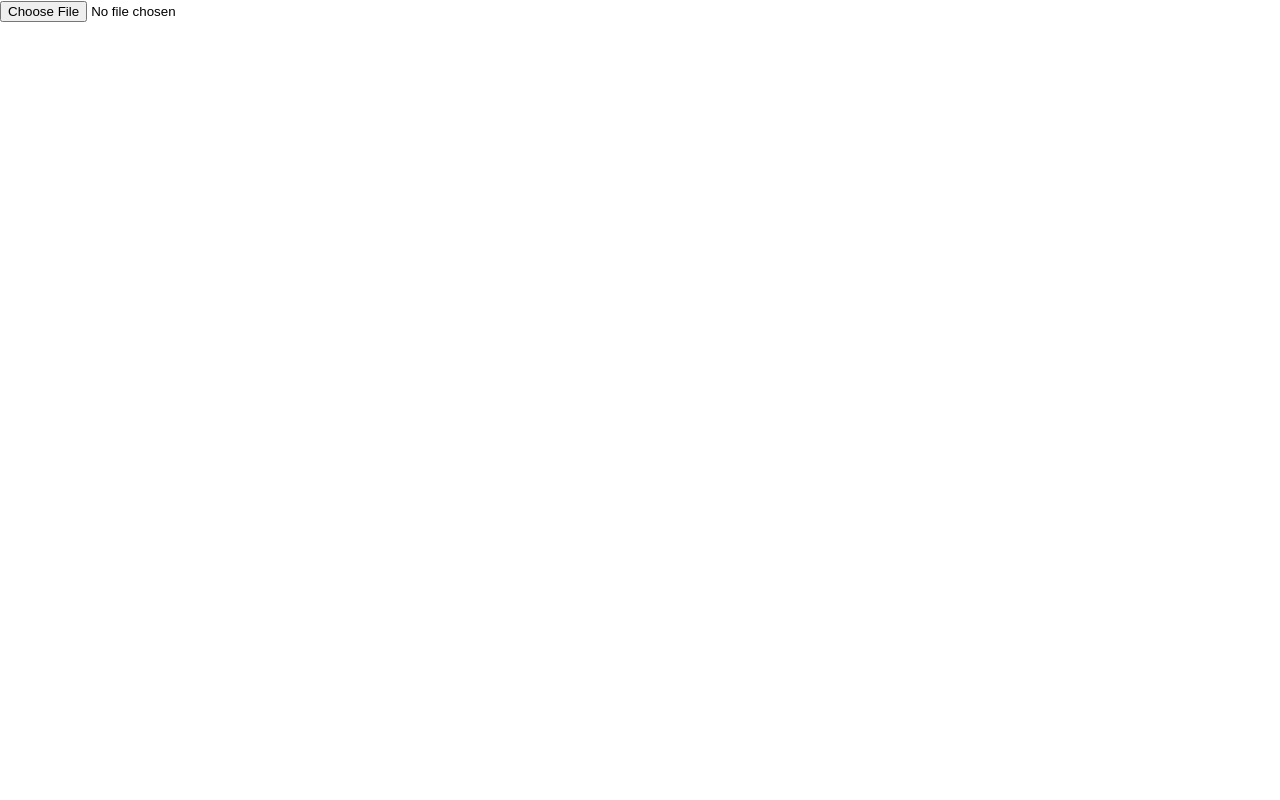
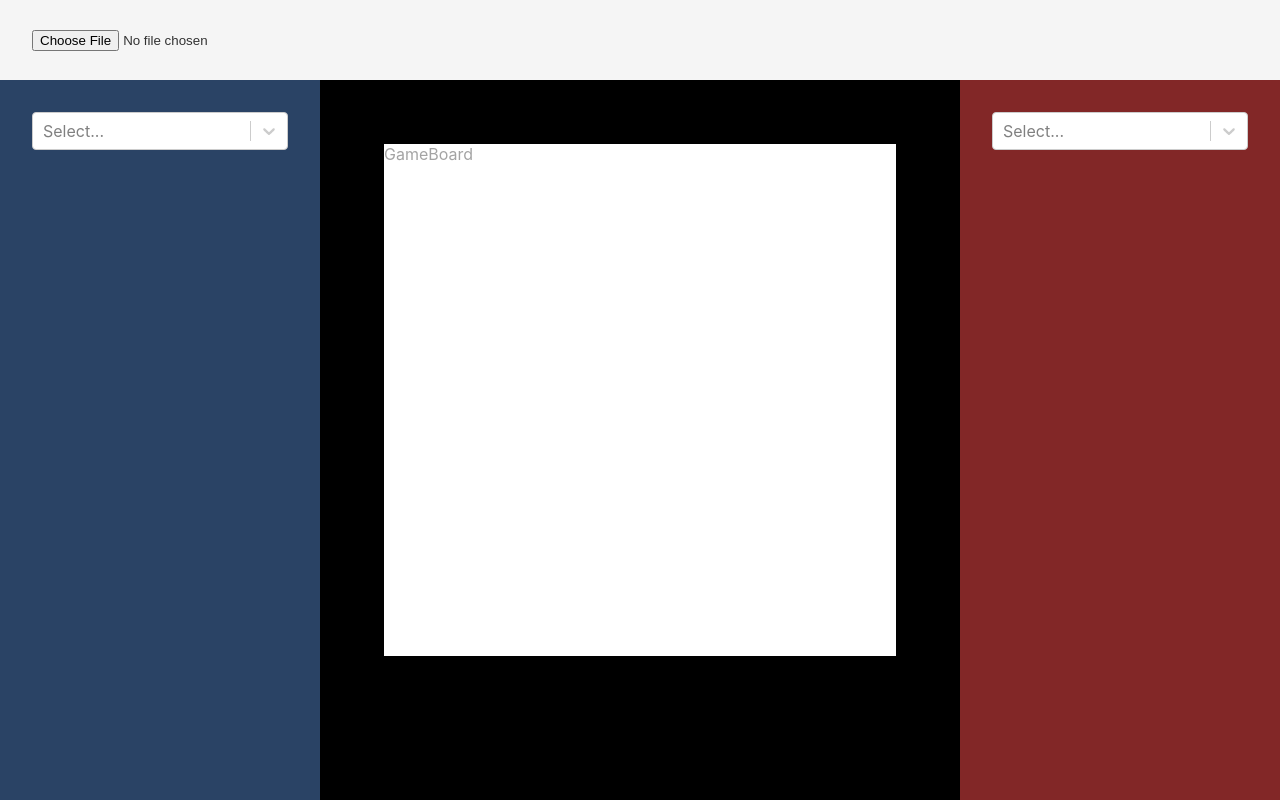
Before and after one commit to mrtakata/programacao-2.0, a React (Create React App) app in the folder Avancado/Projetos/2 - YNTP/yntp/: page / in a window 1280 px wide. Built offline with nearby package versions, Linux system fonts and the light colour scheme.

Commit message:
feat: create homepage

```diff
--- a/Avancado/Projetos/2 - YNTP/yntp/package.json
+++ b/Avancado/Projetos/2 - YNTP/yntp/package.json
@@ -4,6 +4,7 @@
   "private": true,
   "type": "module",
   "dependencies": {
+    "@chakra-ui/react": "^2.0.0",
     "@testing-library/jest-dom": "^5.16.4",
     "@testing-library/react": "^13.2.0",
     "@testing-library/user-event": "^13.5.0",
@@ -14,6 +15,8 @@
     "react": "^18.1.0",
     "react-dom": "^18.1.0",
     "react-scripts": "5.0.1",
+    "react-select": "^5.3.2",
+    "styled-components": "^5.3.5",
     "typescript": "^4.6.4",
     "web-vitals": "^2.1.4"
   },
--- a/Avancado/Projetos/2 - YNTP/yntp/src/App.css
+++ /dev/null
@@ -1,38 +0,0 @@
-.App {
-  text-align: center;
-}
-
-.App-logo {
-  height: 40vmin;
-  pointer-events: none;
-}
-
-@media (prefers-reduced-motion: no-preference) {
-  .App-logo {
-    animation: App-logo-spin infinite 20s linear;
-  }
-}
-
-.App-header {
-  background-color: #282c34;
-  min-height: 100vh;
-  display: flex;
-  flex-direction: column;
-  align-items: center;
-  justify-content: center;
-  font-size: calc(10px + 2vmin);
-  color: white;
-}
-
-.App-link {
-  color: #61dafb;
-}
-
-@keyframes App-logo-spin {
-  from {
-    transform: rotate(0deg);
-  }
-  to {
-    transform: rotate(360deg);
-  }
-}
--- a/Avancado/Projetos/2 - YNTP/yntp/src/App.tsx
+++ b/Avancado/Projetos/2 - YNTP/yntp/src/App.tsx
@@ -1,30 +1,7 @@
-import React, { Component } from 'react';
-import './App.css';
+import React from 'react';
+import Home from './view/Home'
 
-class App extends Component {
-
-  constructor(props) {
-    super(props);
-  }
-
-  showFile = async (e) => {
-    e.preventDefault()
-    const reader = new FileReader()
-    reader.onload = async (e) => {
-      const text = (e.target.result)
-      console.log(text)
-      alert(text)
-    };
-    reader.readAsText(e.target.files[0])
-  }
-
-  render = () => {
-
-    return (<div>
-      <input type="file" onChange={(e) => this.showFile(e)} />
-    </div>
-    )
-  }
-}
-
+const App: React.FC = () => (
+  <Home />
+)
 export default App;
--- /dev/null
+++ b/Avancado/Projetos/2 - YNTP/yntp/src/components/Dropdown/index.tsx
@@ -0,0 +1,19 @@
+import React from 'react';
+import Select from 'react-select'
+
+interface OptionProps {
+  value: string
+  label: string
+}
+
+interface DropdownProps {
+  options: OptionProps[]
+}
+
+const Dropdown: React.FC<DropdownProps> = ({ options }: DropdownProps) => {
+  return (
+    <Select options={options} />
+  )
+}
+
+export default Dropdown
--- /dev/null
+++ b/Avancado/Projetos/2 - YNTP/yntp/src/components/GameBoard/index.tsx
@@ -0,0 +1,19 @@
+import React from 'react';
+import { Box, theme } from'@chakra-ui/react'
+
+import { Board } from './styles'
+
+const GameBoard: React.FC = () => {
+  return (
+    <Box
+      display="flex"
+      pt="4rem"
+    >
+      <Board>
+        GameBoard
+      </Board>
+    </Box>
+  )
+}
+
+export default GameBoard
--- /dev/null
+++ b/Avancado/Projetos/2 - YNTP/yntp/src/components/GameBoard/styles.tsx
@@ -0,0 +1,9 @@
+import styled from 'styled-components'
+import { Box, theme } from '@chakra-ui/react'
+
+export const Board = styled(Box)`
+  background-color: ${theme.colors.white};
+  height: 40vw;
+  width: 40vw;
+  color: ${theme.colors.blackAlpha[500]};
+`
--- /dev/null
+++ b/Avancado/Projetos/2 - YNTP/yntp/src/components/Navbar/index.tsx
@@ -0,0 +1,34 @@
+import React from 'react';
+import { Box, theme } from '@chakra-ui/react'
+
+const Navbar: React.FC = () => {
+
+  const showFile = async (e) => {
+    e.preventDefault()
+    const reader = new FileReader()
+    reader.onload = async (e) => {
+      const text = (e.target.result)
+      console.log(text)
+      alert(text)
+    };
+    reader.readAsText(e.target.files[0])
+  }
+
+
+  return (
+    <Box
+      height="80px"
+      display="flex"
+      justifyContent="center"
+      flexDirection="column"
+      px="2rem"
+      backgroundColor={theme.colors.blackAlpha[50]}
+      color={theme.colors.blackAlpha[800]}
+
+    >
+      <input type="file" onChange={showFile} />
+    </Box>
+  )
+}
+
+export default Navbar;
--- /dev/null
+++ b/Avancado/Projetos/2 - YNTP/yntp/src/components/PlayerField/index.tsx
@@ -0,0 +1,28 @@
+import React from 'react';
+import { Box } from '@chakra-ui/react'
+
+import Dropdown from '../Dropdown';
+
+interface OptionProps {
+  value: string
+  label: string
+}
+
+interface PlayerFieldProps {
+  color: string
+  options: OptionProps[]
+}
+
+const PlayerField: React.FC<PlayerFieldProps> = ({ color, options }: PlayerFieldProps) => {
+  return (
+    <Box
+      p="2rem"
+      backgroundColor={color}
+      width={"min(20%, 350px)"}
+    >
+      <Dropdown options={options} />
+    </Box>
+  )
+}
+
+export default PlayerField
--- /dev/null
+++ b/Avancado/Projetos/2 - YNTP/yntp/src/hooks/usePlayer.tsx
@@ -0,0 +1,22 @@
+const usePlayer = () => {
+  const optionsPlayer1= [
+    {
+      value: '1',
+      label: 'option 1',
+    }
+  ]
+
+  const optionsPlayer2= [
+    {
+      value: '2',
+      label: 'option 2',
+    }
+  ]
+
+  return {
+      optionsPlayer1,
+      optionsPlayer2,
+  }
+}
+
+export default usePlayer
--- /dev/null
+++ b/Avancado/Projetos/2 - YNTP/yntp/src/view/Home/index.tsx
@@ -0,0 +1,33 @@
+import React from 'react';
+import { theme } from '@chakra-ui/react'
+
+import PlayerField from '../../components/PlayerField';
+import Navbar from '../../components/Navbar';
+import GameBoard from '../../components/GameBoard'
+
+import usePlayer from '../../hooks/usePlayer'
+
+import { Container } from './styles'
+
+const Home: React.FC = () => {
+  const { optionsPlayer1, optionsPlayer2 } = usePlayer()
+
+  return (
+    <React.Fragment>
+      <Navbar />
+      <Container>
+        <PlayerField
+          color={theme.colors.blue[800]}
+          options={optionsPlayer1}
+        />
+        <GameBoard />
+        <PlayerField
+          color={theme.colors.red[800]}
+          options={optionsPlayer2}
+        />
+      </Container>
+    </React.Fragment>
+  )
+}
+
+export default Home
--- /dev/null
+++ b/Avancado/Projetos/2 - YNTP/yntp/src/view/Home/styles.ts
@@ -0,0 +1,11 @@
+import styled from 'styled-components'
+import { Box, theme } from '@chakra-ui/react'
+
+export const Container = styled(Box)`
+    width: 100vw;
+    min-height: min(100vh - 80px);
+    display: flex;
+    justify-content: space-between;
+    background-color: ${theme.colors.black};
+    color: ${theme.colors.gray[50]};
+`
```
Also changed, not shown: 2 other files (tests, documents, lock files or other folders).
